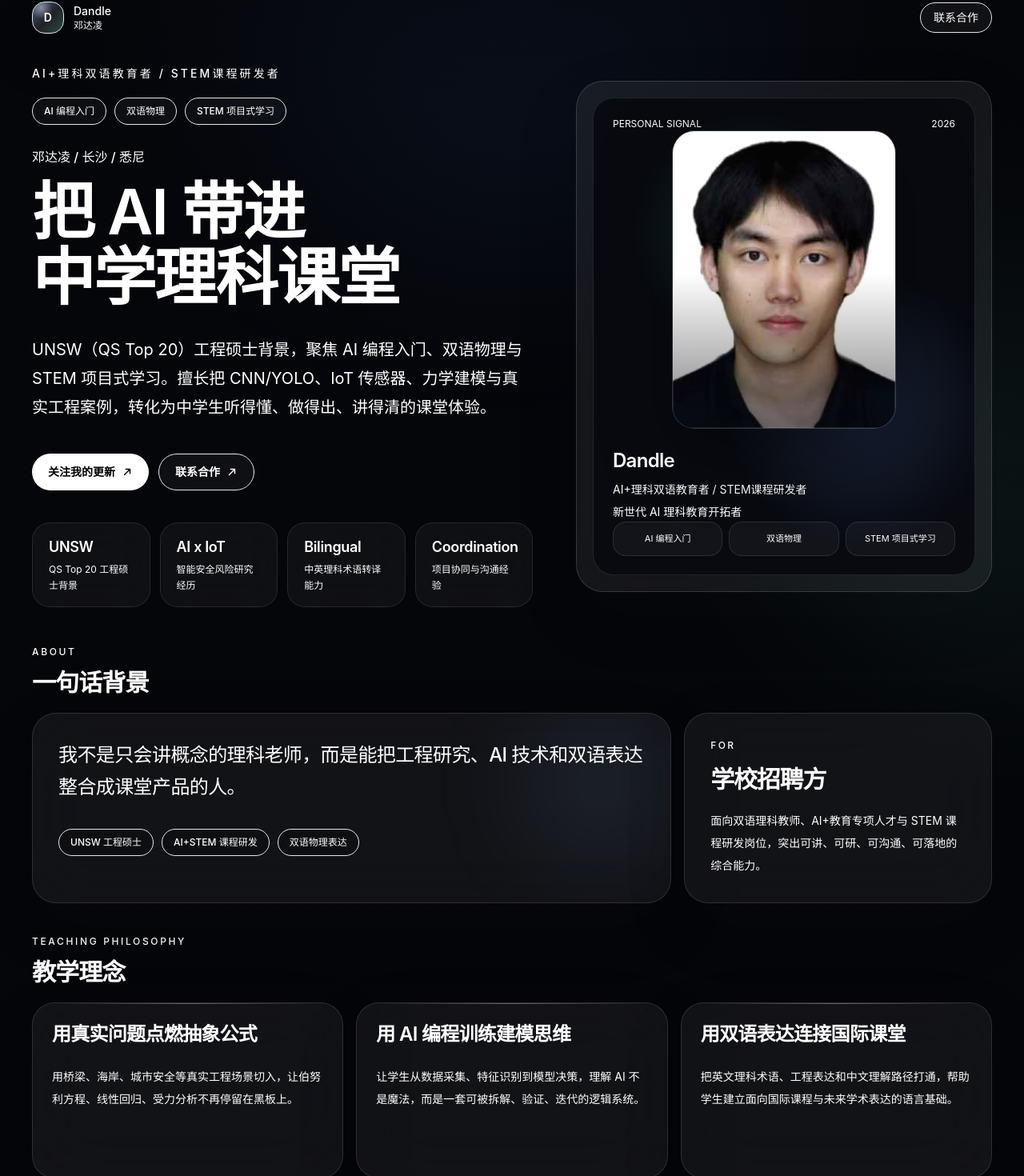
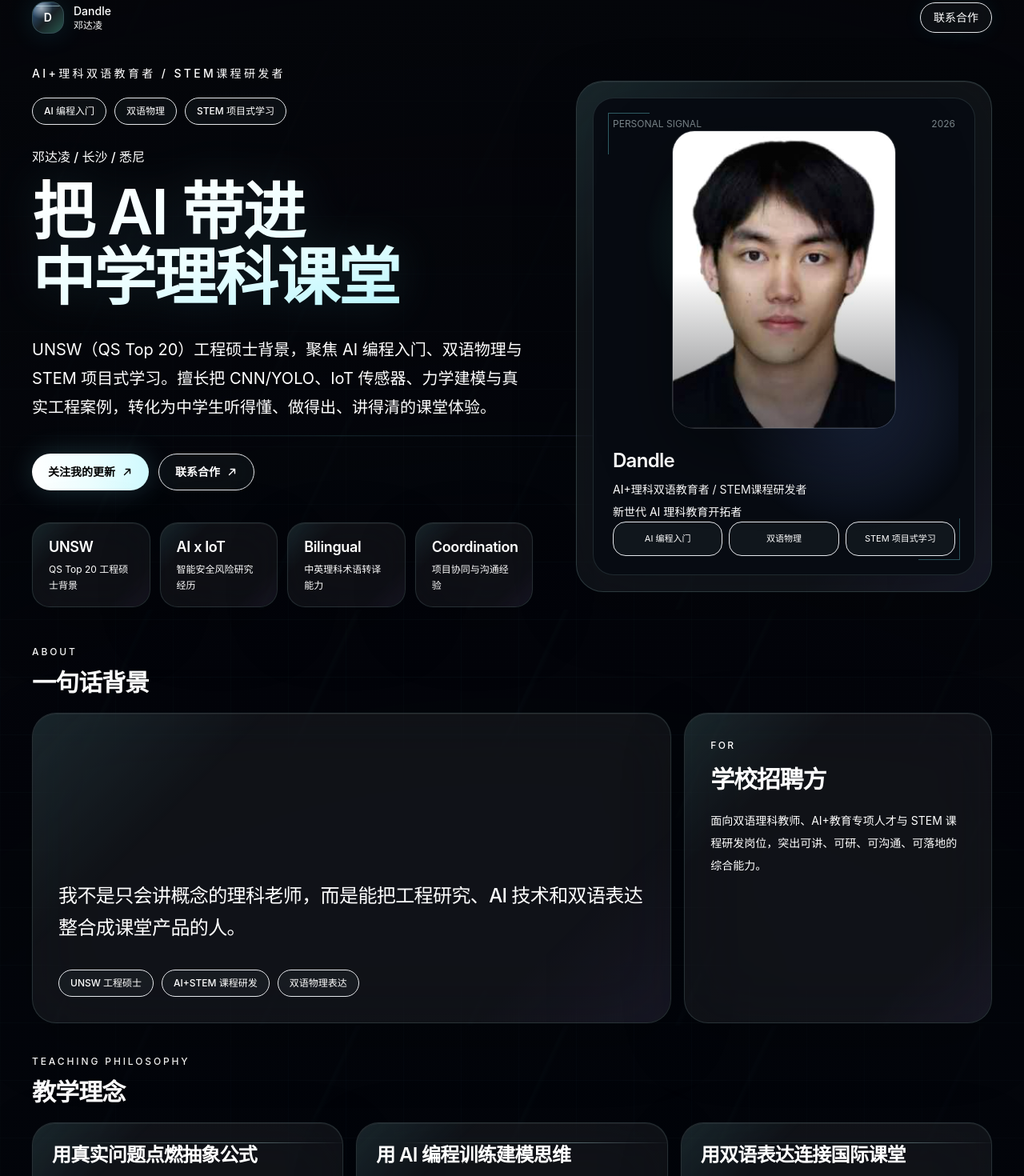
Before and after one commit to dengl7871-wq/dandle-personal-brand, a Next.js app: page / in a window 1280 px wide. Shown: the part 18-1488 px from the top of the page at 80% size. Built offline with nearby package versions, Linux system fonts and the light colour scheme.

Commit message:
Add refined futuristic visual layer

```diff
--- a/app/globals.css
+++ b/app/globals.css
@@ -16,7 +16,7 @@ html {
 
 body {
   margin: 0;
-  background: #05060a;
+  background: #03050b;
   font-family:
     Inter,
     ui-sans-serif,
@@ -28,13 +28,95 @@ body {
 }
 
 ::selection {
-  background: rgba(255, 255, 255, 0.18);
+  background: rgba(125, 245, 255, 0.24);
   color: #ffffff;
+}
+
+.cyber-grid {
+  background-image:
+    linear-gradient(to bottom, rgba(125, 245, 255, 0.12) 1px, transparent 1px),
+    linear-gradient(to right, rgba(125, 245, 255, 0.08) 1px, transparent 1px),
+    linear-gradient(115deg, transparent 0 48%, rgba(125, 245, 255, 0.07) 49%, transparent 51% 100%);
+  background-size:
+    72px 72px,
+    72px 72px,
+    260px 260px;
+  mask-image: radial-gradient(circle at 45% 22%, black 0, transparent 68%);
+  opacity: 0.28;
+}
+
+.scanline {
+  background: linear-gradient(
+    90deg,
+    transparent,
+    rgba(125, 245, 255, 0.62),
+    rgba(166, 120, 255, 0.44),
+    transparent
+  );
+  box-shadow: 0 0 26px rgba(125, 245, 255, 0.28);
+  opacity: 0.46;
+}
+
+.holo-card {
+  position: relative;
+  box-shadow:
+    0 26px 80px rgba(0, 0, 0, 0.22),
+    inset 0 1px 0 rgba(255, 255, 255, 0.06),
+    0 0 0 1px rgba(125, 245, 255, 0.02);
+}
+
+.holo-card::after {
+  content: "";
+  pointer-events: none;
+  position: absolute;
+  inset: 0;
+  border-radius: inherit;
+  background:
+    linear-gradient(135deg, rgba(125, 245, 255, 0.13), transparent 26%),
+    linear-gradient(315deg, rgba(166, 120, 255, 0.08), transparent 22%);
+  opacity: 0.72;
+}
+
+.holo-card > * {
+  position: relative;
+  z-index: 1;
+}
+
+.corner-frame {
+  position: relative;
+}
+
+.corner-frame::before,
+.corner-frame::after {
+  content: "";
+  pointer-events: none;
+  position: absolute;
+  height: 52px;
+  width: 52px;
+  z-index: 1;
+}
+
+.corner-frame::before {
+  left: 18px;
+  top: 18px;
+  border-left: 1px solid rgba(125, 245, 255, 0.34);
+  border-top: 1px solid rgba(125, 245, 255, 0.34);
+}
+
+.corner-frame::after {
+  bottom: 18px;
+  right: 18px;
+  border-bottom: 1px solid rgba(125, 245, 255, 0.3);
+  border-right: 1px solid rgba(125, 245, 255, 0.3);
 }
 
 @media (prefers-reduced-motion: no-preference) {
   .shadow-soft {
     animation: surface-in 700ms ease both;
+  }
+
+  .scanline {
+    animation: signal-scan 9s ease-in-out infinite;
   }
 }
 
@@ -48,3 +130,16 @@ body {
     transform: translateY(0);
   }
 }
+
+@keyframes signal-scan {
+  0%,
+  100% {
+    transform: translateY(-34px);
+    opacity: 0.16;
+  }
+  45%,
+  55% {
+    transform: translateY(560px);
+    opacity: 0.48;
+  }
+}
--- a/app/page.tsx
+++ b/app/page.tsx
@@ -26,8 +26,9 @@ function ArrowIcon() {
 
 function BrandMark() {
   return (
-    <div className="relative flex h-10 w-10 items-center justify-center overflow-hidden rounded-2xl border border-white/18 bg-white/[0.08] shadow-soft backdrop-blur-xl">
-      <div className="absolute inset-0 bg-[radial-gradient(circle_at_28%_18%,rgba(255,255,255,0.42),transparent_34%),linear-gradient(135deg,rgba(114,153,255,0.45),rgba(255,255,255,0.04)_52%,rgba(95,242,195,0.24))]" />
+    <div className="relative flex h-10 w-10 items-center justify-center overflow-hidden rounded-2xl border border-cyan-200/25 bg-cyan-200/[0.08] shadow-[0_0_34px_rgba(67,230,255,0.14)] backdrop-blur-xl">
+      <div className="absolute inset-0 bg-[radial-gradient(circle_at_28%_18%,rgba(255,255,255,0.56),transparent_34%),linear-gradient(135deg,rgba(82,167,255,0.52),rgba(255,255,255,0.04)_52%,rgba(95,242,195,0.3))]" />
+      <div className="absolute inset-x-1 top-1 h-px bg-cyan-100/50" />
       <span className="relative text-sm font-semibold tracking-[0.02em] text-white">
         D
       </span>
@@ -45,7 +46,7 @@ function SectionTitle({
   return (
     <div className="mb-5 flex items-end justify-between gap-6">
       <div>
-        <p className="text-xs font-medium uppercase tracking-[0.22em] text-white/34">
+        <p className="text-xs font-medium uppercase tracking-[0.24em] text-cyan-100/46">
           {eyebrow}
         </p>
         <h2 className="mt-3 text-2xl font-semibold tracking-[-0.03em] text-white sm:text-3xl">
@@ -58,11 +59,11 @@ function SectionTitle({
 
 function ProofPointView({ item }: { item: ProofPoint }) {
   return (
-    <div className="rounded-[22px] border border-white/[0.1] bg-white/[0.045] px-5 py-4 backdrop-blur-xl">
+    <div className="holo-card rounded-[22px] border border-cyan-100/[0.13] bg-white/[0.048] px-5 py-4 backdrop-blur-xl">
       <p className="text-lg font-semibold tracking-[-0.02em] text-white">
         {item.value}
       </p>
-      <p className="mt-1 text-xs leading-5 text-white/46">{item.label}</p>
+      <p className="mt-1 text-xs leading-5 text-cyan-50/48">{item.label}</p>
     </div>
   );
 }
@@ -77,14 +78,14 @@ function BentoCardView({ card }: { card: BentoCard }) {
 
   return (
     <article
-      className={`${spanClass} group relative min-h-[220px] overflow-hidden rounded-[28px] border border-white/[0.12] bg-white/[0.055] p-6 shadow-soft backdrop-blur-2xl transition duration-300 hover:-translate-y-0.5 hover:border-white/25 hover:bg-white/[0.075]`}
+      className={`${spanClass} holo-card group relative min-h-[220px] overflow-hidden rounded-[28px] border border-cyan-100/[0.13] bg-white/[0.055] p-6 shadow-soft backdrop-blur-2xl transition duration-300 hover:-translate-y-0.5 hover:border-cyan-100/28 hover:bg-cyan-50/[0.07]`}
     >
-      <div className="absolute inset-x-8 top-0 h-px bg-gradient-to-r from-transparent via-white/45 to-transparent opacity-70" />
-      <div className="absolute -right-12 -top-12 h-40 w-40 rounded-full bg-cyan-300/10 blur-3xl transition duration-300 group-hover:bg-cyan-200/16" />
+      <div className="absolute inset-x-8 top-0 h-px bg-gradient-to-r from-transparent via-cyan-100/70 to-transparent opacity-70" />
+      <div className="absolute -right-12 -top-12 h-40 w-40 rounded-full bg-cyan-300/12 blur-3xl transition duration-300 group-hover:bg-cyan-200/18" />
       <div className="relative flex h-full flex-col justify-between gap-10">
         <div>
           {card.meta ? (
-            <p className="mb-4 text-xs font-medium uppercase tracking-[0.18em] text-white/38">
+            <p className="mb-4 text-xs font-medium uppercase tracking-[0.18em] text-cyan-100/44">
               {card.meta}
             </p>
           ) : null}
@@ -102,8 +103,8 @@ function BentoCardView({ card }: { card: BentoCard }) {
 
 function ContentCard({ item }: { item: ContentBlock }) {
   return (
-    <article className="relative min-h-[220px] overflow-hidden rounded-[28px] border border-white/[0.12] bg-white/[0.055] p-6 shadow-soft backdrop-blur-2xl">
-      <div className="absolute inset-x-8 top-0 h-px bg-gradient-to-r from-transparent via-white/35 to-transparent" />
+    <article className="holo-card relative min-h-[220px] overflow-hidden rounded-[28px] border border-cyan-100/[0.13] bg-white/[0.055] p-6 shadow-soft backdrop-blur-2xl">
+      <div className="absolute inset-x-8 top-0 h-px bg-gradient-to-r from-transparent via-cyan-100/50 to-transparent" />
       <h3 className="text-2xl font-semibold leading-tight tracking-[-0.03em] text-white">
         {item.title}
       </h3>
@@ -113,7 +114,7 @@ function ContentCard({ item }: { item: ContentBlock }) {
           {item.tags.map((tag) => (
             <span
               key={tag}
-              className="rounded-full border border-white/10 bg-black/20 px-3 py-1.5 text-[11px] font-medium text-white/48"
+              className="rounded-full border border-cyan-100/15 bg-cyan-100/[0.045] px-3 py-1.5 text-[11px] font-medium text-cyan-50/52"
             >
               {tag}
             </span>
@@ -126,7 +127,7 @@ function ContentCard({ item }: { item: ContentBlock }) {
 
 function ValueCard({ item }: { item: ContentBlock }) {
   return (
-    <article className="rounded-[26px] border border-white/[0.1] bg-white/[0.045] p-6 backdrop-blur-2xl">
+    <article className="holo-card rounded-[26px] border border-cyan-100/[0.12] bg-white/[0.045] p-6 backdrop-blur-2xl">
       <h3 className="text-3xl font-semibold tracking-[-0.05em] text-white">
         {item.title}
       </h3>
@@ -137,11 +138,12 @@ function ValueCard({ item }: { item: ContentBlock }) {
 
 export default function Home() {
   return (
-    <main className="relative min-h-screen overflow-hidden bg-[#05060a] text-white">
-      <div className="pointer-events-none absolute left-1/2 top-[-24rem] h-[42rem] w-[42rem] -translate-x-1/2 rounded-full bg-blue-500/20 blur-[120px]" />
-      <div className="pointer-events-none absolute right-[-16rem] top-[18rem] h-[34rem] w-[34rem] rounded-full bg-emerald-300/10 blur-[120px]" />
-      <div className="pointer-events-none absolute bottom-[-18rem] left-[-12rem] h-[32rem] w-[32rem] rounded-full bg-violet-400/10 blur-[120px]" />
-      <div className="pointer-events-none absolute inset-0 bg-[linear-gradient(to_bottom,rgba(255,255,255,0.08)_1px,transparent_1px),linear-gradient(to_right,rgba(255,255,255,0.05)_1px,transparent_1px)] bg-[size:72px_72px] opacity-[0.07]" />
+    <main className="relative min-h-screen overflow-hidden bg-[#03050b] text-white">
+      <div className="pointer-events-none absolute left-1/2 top-[-24rem] h-[42rem] w-[42rem] -translate-x-1/2 rounded-full bg-cyan-400/18 blur-[120px]" />
+      <div className="pointer-events-none absolute right-[-16rem] top-[18rem] h-[34rem] w-[34rem] rounded-full bg-emerald-300/12 blur-[120px]" />
+      <div className="pointer-events-none absolute bottom-[-18rem] left-[-12rem] h-[32rem] w-[32rem] rounded-full bg-violet-400/12 blur-[120px]" />
+      <div className="cyber-grid pointer-events-none absolute inset-0" />
+      <div className="scanline pointer-events-none absolute left-0 right-0 top-36 h-px" />
       <div className="pointer-events-none absolute inset-0 bg-[radial-gradient(circle_at_center,transparent_0,rgba(5,6,10,0.22)_58%,rgba(5,6,10,0.88)_100%)]" />
 
       <div className="relative mx-auto flex min-h-screen w-full max-w-7xl flex-col px-5 py-5 sm:px-8 lg:px-10">
@@ -155,7 +157,7 @@ export default function Home() {
           </a>
           <a
             href={site.secondaryAction.href}
-            className="rounded-full border border-white/14 bg-white/[0.05] px-4 py-2 text-sm font-medium text-white/82 backdrop-blur-xl transition hover:border-white/28 hover:bg-white/[0.09] hover:text-white"
+            className="rounded-full border border-cyan-100/22 bg-cyan-100/[0.045] px-4 py-2 text-sm font-medium text-cyan-50/82 shadow-[0_0_24px_rgba(34,211,238,0.08)] backdrop-blur-xl transition hover:border-cyan-100/36 hover:bg-cyan-100/[0.08] hover:text-white"
           >
             {site.secondaryAction.label}
           </a>
@@ -163,23 +165,23 @@ export default function Home() {
 
         <section className="grid flex-1 items-center gap-12 py-14 sm:py-16 lg:grid-cols-[1.08fr_0.92fr] lg:gap-10 lg:py-10">
           <div className="max-w-4xl">
-            <p className="mb-5 text-sm font-medium uppercase tracking-[0.22em] text-white/38">
+            <p className="mb-5 text-sm font-medium uppercase tracking-[0.24em] text-cyan-100/58">
               {site.role}
             </p>
             <div className="mb-7 flex flex-wrap gap-2.5">
               {site.signal.map((item) => (
                 <span
                   key={item}
-                  className="rounded-full border border-white/12 bg-white/[0.04] px-3.5 py-2 text-xs font-medium text-white/62 backdrop-blur-xl"
+                  className="rounded-full border border-cyan-100/18 bg-cyan-100/[0.045] px-3.5 py-2 text-xs font-medium text-cyan-50/68 backdrop-blur-xl"
                 >
                   {item}
                 </span>
               ))}
             </div>
-            <p className="mb-4 text-base font-medium text-white/68">
+            <p className="mb-4 text-base font-medium text-cyan-50/68">
               {site.legalName} / {site.location}
             </p>
-            <h1 className="max-w-5xl text-[clamp(3rem,12vw,5rem)] font-semibold leading-[1.14] tracking-[-0.025em] text-white sm:text-[clamp(4.6rem,8.7vw,6.5rem)] sm:leading-[1.08] lg:text-[clamp(4.9rem,6vw,6.7rem)] lg:leading-[1.04]">
+            <h1 className="max-w-5xl bg-gradient-to-br from-white via-cyan-50 to-cyan-200 bg-clip-text text-[clamp(3rem,12vw,5rem)] font-semibold leading-[1.14] tracking-[-0.025em] text-transparent drop-shadow-[0_0_28px_rgba(125,245,255,0.12)] sm:text-[clamp(4.6rem,8.7vw,6.5rem)] sm:leading-[1.08] lg:text-[clamp(4.9rem,6vw,6.7rem)] lg:leading-[1.04]">
               {site.headline.split("\n").map((line) => (
                 <span key={line} className="block whitespace-nowrap">
                   {line}
@@ -192,14 +194,14 @@ export default function Home() {
             <div className="mt-10 flex flex-col gap-3 sm:flex-row">
               <a
                 href={site.primaryAction.href}
-                className="inline-flex items-center justify-center gap-2 rounded-full bg-white px-5 py-3 text-sm font-semibold text-black transition hover:bg-white/88"
+                className="inline-flex items-center justify-center gap-2 rounded-full bg-gradient-to-r from-white via-cyan-50 to-cyan-100 px-5 py-3 text-sm font-semibold text-black shadow-[0_0_34px_rgba(125,245,255,0.18)] transition hover:from-cyan-50 hover:to-white"
               >
                 {site.primaryAction.label}
                 <ArrowIcon />
               </a>
               <a
                 href={site.secondaryAction.href}
-                className="inline-flex items-center justify-center gap-2 rounded-full border border-white/14 bg-white/[0.045] px-5 py-3 text-sm font-semibold text-white/82 backdrop-blur-xl transition hover:border-white/28 hover:bg-white/[0.08] hover:text-white"
+                className="inline-flex items-center justify-center gap-2 rounded-full border border-cyan-100/18 bg-cyan-100/[0.045] px-5 py-3 text-sm font-semibold text-cyan-50/82 backdrop-blur-xl transition hover:border-cyan-100/34 hover:bg-cyan-100/[0.08] hover:text-white"
               >
                 {site.secondaryAction.label}
                 <ArrowIcon />
@@ -213,12 +215,12 @@ export default function Home() {
           </div>
 
           <aside className="relative mx-auto w-full max-w-[520px] lg:mr-0">
-            <div className="absolute -inset-6 rounded-[40px] bg-gradient-to-br from-white/14 via-blue-400/10 to-emerald-300/10 blur-3xl" />
-            <div className="relative overflow-hidden rounded-[34px] border border-white/[0.14] bg-white/[0.065] p-3 shadow-soft backdrop-blur-2xl sm:p-5">
-              <div className="aspect-[4/5] overflow-hidden rounded-[26px] border border-white/[0.1] bg-[#080a10] p-5 sm:p-6">
-                <div className="pointer-events-none absolute inset-5 rounded-[26px] bg-[radial-gradient(circle_at_42%_28%,rgba(95,242,195,0.18),transparent_30%),radial-gradient(circle_at_70%_65%,rgba(114,153,255,0.18),transparent_34%)]" />
+            <div className="absolute -inset-6 rounded-[40px] bg-gradient-to-br from-cyan-200/18 via-blue-400/12 to-emerald-300/12 blur-3xl" />
+            <div className="holo-card relative overflow-hidden rounded-[34px] border border-cyan-100/[0.16] bg-cyan-100/[0.055] p-3 shadow-soft backdrop-blur-2xl sm:p-5">
+              <div className="corner-frame aspect-[4/5] overflow-hidden rounded-[26px] border border-cyan-100/[0.12] bg-[#070b12] p-5 sm:p-6">
+                <div className="pointer-events-none absolute inset-5 rounded-[26px] bg-[radial-gradient(circle_at_42%_28%,rgba(95,242,195,0.22),transparent_30%),radial-gradient(circle_at_70%_65%,rgba(114,153,255,0.22),transparent_34%)]" />
                 <div className="relative flex h-full flex-col justify-between">
-                  <div className="flex items-center justify-between text-xs text-white/42">
+                  <div className="flex items-center justify-between text-xs text-cyan-50/50">
                     <span>PERSONAL SIGNAL</span>
                     <span>2026</span>
                   </div>
@@ -248,7 +250,7 @@ export default function Home() {
                     {site.signal.map((item) => (
                       <span
                         key={item}
-                        className="rounded-2xl border border-white/10 bg-white/[0.045] px-2 py-3"
+                        className="rounded-2xl border border-cyan-100/12 bg-cyan-100/[0.045] px-2 py-3"
                       >
                         {item}
                       </span>
@@ -263,8 +265,8 @@ export default function Home() {
         <section className="pb-8 pt-2">
           <SectionTitle eyebrow="About" title="一句话背景" />
           <div className="grid gap-4 lg:grid-cols-[1.35fr_0.65fr]">
-            <article className="relative overflow-hidden rounded-[30px] border border-white/[0.12] bg-white/[0.055] p-6 shadow-soft backdrop-blur-2xl sm:p-8">
-              <div className="absolute right-0 top-0 h-44 w-44 rounded-full bg-blue-300/10 blur-3xl" />
+            <article className="holo-card relative overflow-hidden rounded-[30px] border border-cyan-100/[0.13] bg-white/[0.055] p-6 shadow-soft backdrop-blur-2xl sm:p-8">
+              <div className="absolute right-0 top-0 h-44 w-44 rounded-full bg-cyan-300/12 blur-3xl" />
               <p className="relative max-w-3xl text-xl font-medium leading-9 tracking-[-0.025em] text-white/84 sm:text-2xl sm:leading-10">
                 {site.about}
               </p>
@@ -272,15 +274,15 @@ export default function Home() {
                 {site.aboutTags.map((tag) => (
                   <span
                     key={tag}
-                    className="rounded-full border border-white/12 bg-black/20 px-3.5 py-2 text-xs font-medium text-white/58"
+                    className="rounded-full border border-cyan-100/16 bg-cyan-100/[0.04] px-3.5 py-2 text-xs font-medium text-cyan-50/58"
                   >
                     {tag}
                   </span>
                 ))}
               </div>
             </article>
-            <article className="rounded-[30px] border border-white/[0.12] bg-white/[0.055] p-6 shadow-soft backdrop-blur-2xl sm:p-8">
-              <p className="text-xs font-medium uppercase tracking-[0.2em] text-white/34">
+            <article className="holo-card rounded-[30px] border border-cyan-100/[0.13] bg-white/[0.055] p-6 shadow-soft backdrop-blur-2xl sm:p-8">
+              <p className="text-xs font-medium uppercase tracking-[0.2em] text-cyan-100/42">
                 For
               </p>
               <p className="mt-4 text-3xl font-semibold tracking-[-0.04em] text-white">
@@ -340,7 +342,7 @@ export default function Home() {
                 <a
                   key={social.label}
                   href={social.href}
-                  className="group flex min-h-24 items-center justify-between rounded-[22px] border border-white/[0.08] bg-black/20 px-5 py-4 transition hover:border-white/20 hover:bg-white/[0.06]"
+                  className="group flex min-h-24 items-center justify-between rounded-[22px] border border-cyan-100/[0.1] bg-black/20 px-5 py-4 transition hover:border-cyan-100/24 hover:bg-cyan-100/[0.055]"
                 >
                   <span>
                     <span className="block text-sm font-medium text-white">
@@ -364,7 +366,7 @@ export default function Home() {
             </p>
             <a
               href={site.secondaryAction.href}
-              className="mt-8 inline-flex w-full items-center justify-center gap-2 rounded-full bg-white px-5 py-3 text-sm font-semibold text-black transition hover:bg-white/88 sm:w-auto"
+              className="mt-8 inline-flex w-full items-center justify-center gap-2 rounded-full bg-gradient-to-r from-white via-cyan-50 to-cyan-100 px-5 py-3 text-sm font-semibold text-black shadow-[0_0_34px_rgba(125,245,255,0.16)] transition hover:from-cyan-50 hover:to-white sm:w-auto"
             >
               {site.socials.find((item) => item.label === "Email")?.handle}
               <ArrowIcon />
```
